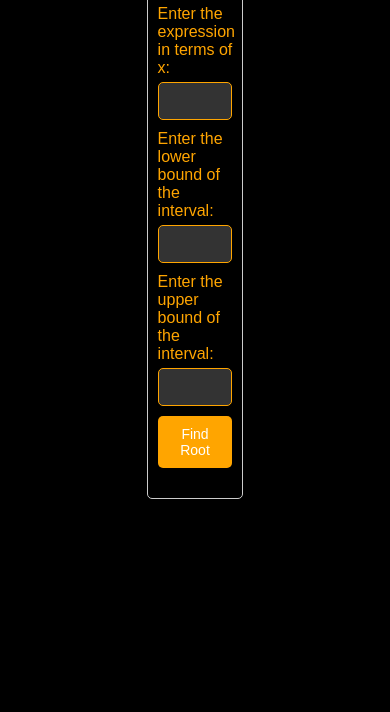
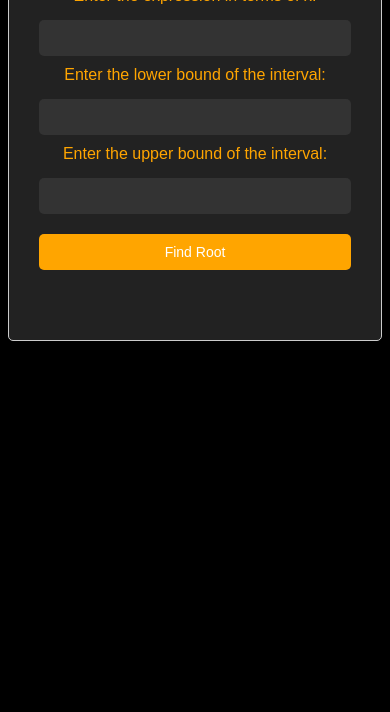
Before and after one commit to kedar777/Numerical-Master, a plain HTML site: page BS/index.html in a window 390 px wide. Shown: the part 132-844 px from the top of the page. Drawn offline with Linux system fonts and the light colour scheme.

Commit message:
correction

```diff
--- a/BS/style.css
+++ b/BS/style.css
@@ -2,22 +2,24 @@ body {
     background-color: black;
     color: white;
     font-family: Arial, sans-serif;
+    text-align: center;
 }
 
 .container {
-    max-width: 20%;
-    margin: 30px auto;
+    max-width: 400px;
+    margin: 50px auto;
     padding: 20px;
     border: 1px solid #ccc;
     border-radius: 5px;
+    background-color: #222;
+    /* Dark background color */
     display: flex;
     flex-direction: column;
 }
 
 h2 {
-    text-align: center;
+    color: orange;
     margin-bottom: 20px;
-    color: orange;
 }
 
 .input-container,
@@ -36,42 +38,46 @@ label {
 }
 
 input[type="text"],
-input[type="number"] {
-    width: 100%;
-    margin-bottom: 10px;
+input[type="number"],
+button {
+    margin: 10px;
     padding: 10px;
+    border: none;
+    border-radius: 5px;
+    width: calc(100% - 20px);
+    box-sizing: border-box;
+    background-color: #333;
+    color: orange;
     font-size: 16px;
-    background-color: #333;
-    color: white;
-    border: 1px solid orange;
-    border-radius: 5px;
-    box-sizing: border-box;
 }
 
 button {
-    width: 100%;
-    padding: 10px;
     background-color: orange;
+    cursor: pointer;
     color: white;
-    border: none;
-    border-radius: 5px;
-    cursor: pointer;
 }
 
 button:hover {
-    background-color: #ff8c00be;
+    background-color: #ff8c00d8;
 }
 
 #result {
-    font-size: 18px;
-    text-align: center;
+    margin-top: 20px;
+    font-weight: bold;
     color: orange;
+    /* Orange text color */
+}
+
+#Final {
+    font-size: 30px;
 }
 
 /* Media query for mobile screens */
 @media only screen and (max-width: 600px) {
     .container {
-        padding: 10px;
+        max-width: 100%;
+        margin: 30px auto;
+        padding: 20px;
     }
     input[type="text"],
     input[type="number"],
--- a/GJ/script.js
+++ b/GJ/script.js
@@ -22,12 +22,13 @@ function parseEquations() {
     const numEquations = parseInt(document.getElementById('numEquations').value);
     const matrix = [];
     for (let i = 0; i < numEquations; i++) {
-        const coefficients = document.getElementById(`coefficients${i}`).value.split(/\s+/).map(parseFloat);
+        const coefficients = document.getElementById(`coefficients${i}`).value.trim().split(/\s+/).map(parseFloat);
         const constant = parseFloat(document.getElementById(`constant${i}`).value);
         matrix.push([...coefficients, constant]);
     }
     return matrix;
 }
+
 
 // Gauss-Jordan method
 function gaussJordan(matrix) {
```
